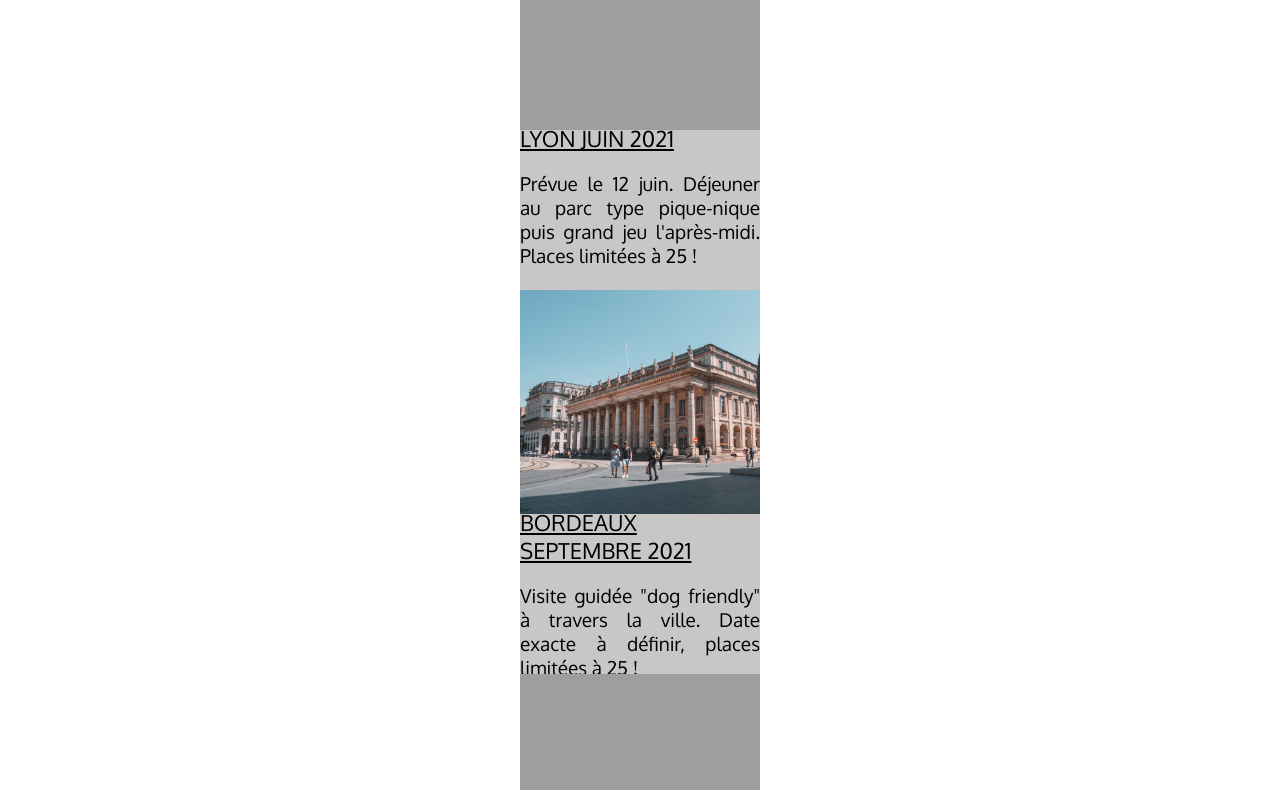
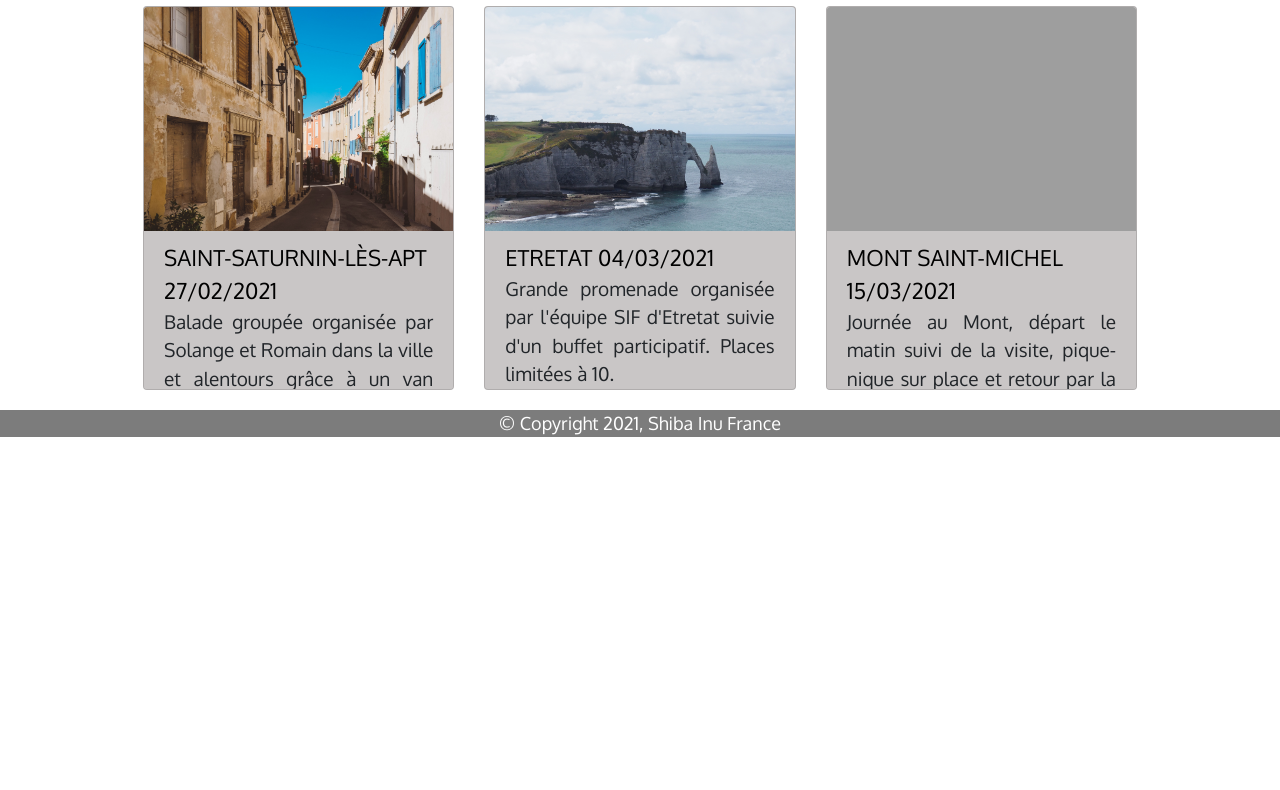
Before and after one commit to highrankedfox/evaluation01, a plain HTML site: page events.html in a window 1280 px wide. Shown: the part 661-1451 px from the top of the page. After the commit the page ends 1098 px from the top, so only its background shows below. Drawn offline with Linux system fonts and the light colour scheme; the site is published under a folder, as on GitHub Pages, so addresses that start at the root find nothing; a web font is replaced by a local one.

Commit message:
Corrected bootstrap integration in events style for publishing

```diff
--- a/events.html
+++ b/events.html
@@ -4,9 +4,9 @@
     <meta charset="UTF-8">
     <meta http-equiv="X-UA-Compatible" content="IE=edge">
     <meta name="viewport" content="width=device-width, initial-scale=1.0">
-    <link href="/bootstrap-4.6.0-dist/css/bootstrap.min.css" rel="stylesheet">
-    <script src="/jquery-3.5.1.min.js"></script>
-    <script src="/bootstrap-4.6.0-dist/js/bootstrap.bundle.min.js"></script>
+    <link href="bootstrap-4.6.0-dist/css/bootstrap.min.css" rel="stylesheet">
+    <script src="jquery-3.5.1.min.js"></script>
+    <script src="bootstrap-4.6.0-dist/js/bootstrap.bundle.min.js"></script>
     <link href="https://fonts.googleapis.com/css2?family=Ramabhadra&display=swap" rel="stylesheet">
     <link href="https://fonts.googleapis.com/css2?family=Oxygen&display=swap" rel="stylesheet">
     <link href="events_style.css" rel="stylesheet">
```
